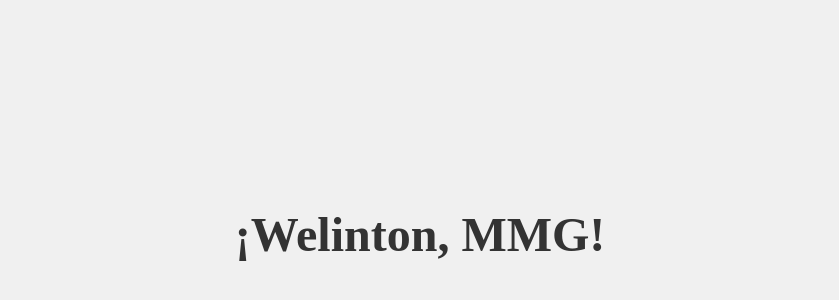
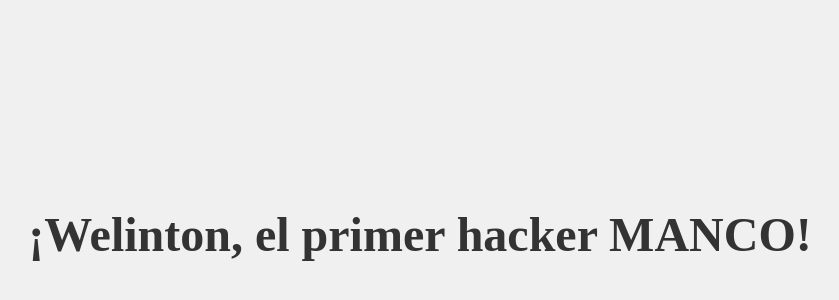
Before and after one commit to JochiBaez1/wzhack, a plain HTML site: page index.html in a window 1280 px wide. Shown: the part 166-466 px from the top of the page, without its empty margins (220-1059 px from the left). Drawn offline with Linux system fonts and the light colour scheme.

Commit message:
Update index.html

```diff
--- a/index.html
+++ b/index.html
@@ -25,7 +25,7 @@
 </head>
 <body>
   <div class="mensaje">
-    ¡Welinton, MMG!
+    ¡Welinton, el primer hacker MANCO!
   </div>
 </body>
 </html>
```
